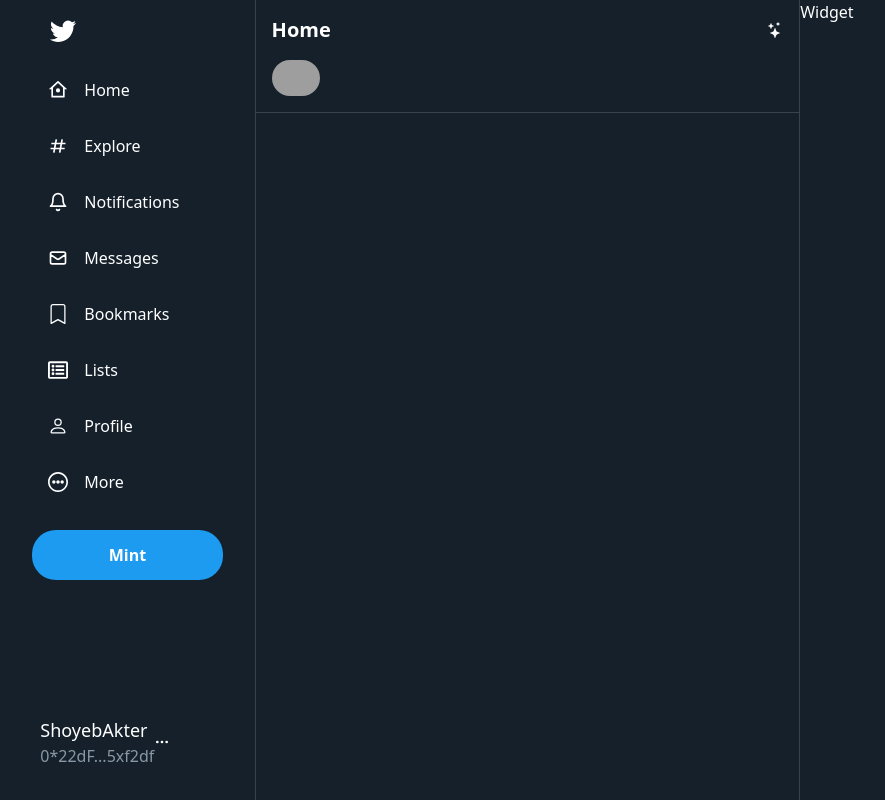
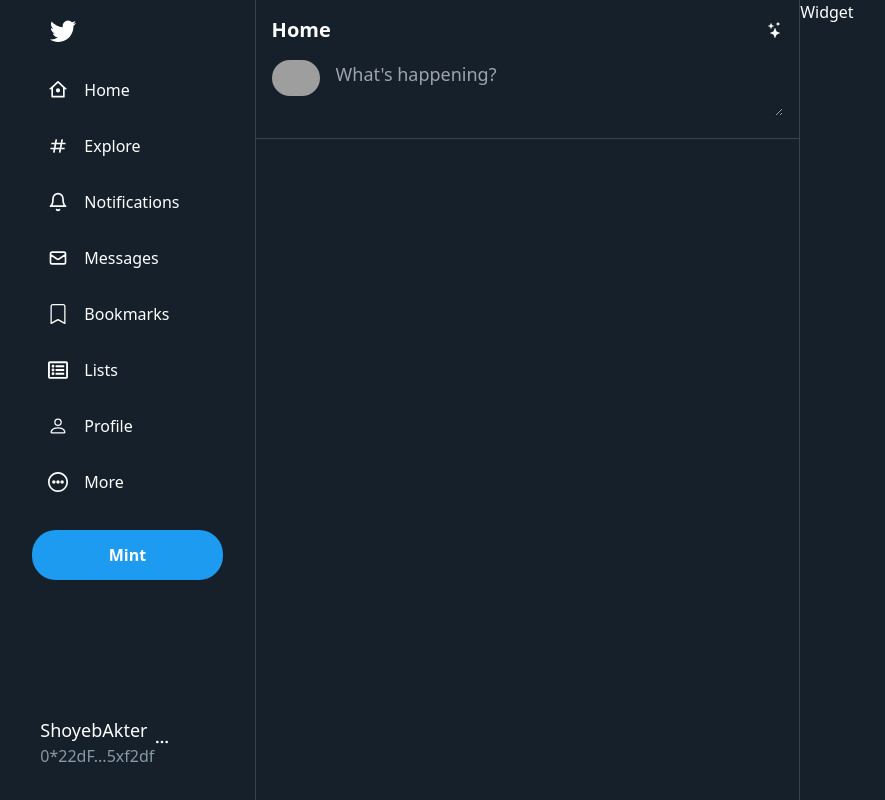
Before and after one commit to ShoyebAkter/TwitterClone, a Next.js app: page / in a window 1280 px wide. Shown: the whole page, without its empty margins (213-1098 px from the left). Built offline with nearby package versions, Linux system fonts and the light colour scheme; grey boxes are pictures that could not be loaded.

Commit message:
textarea added

```diff
--- a/components/home/TweetBox.js
+++ b/components/home/TweetBox.js
@@ -1,4 +1,4 @@
-import React from 'react';
+import React, { useState } from 'react';
 
 
 const style = {
@@ -16,14 +16,28 @@
   }
 
 const TweetBox = () => {
+    const [tweetMessage,setTweetMessage]=useState('')
+
+    console.log(tweetMessage)
     return (
         <div className={style.wrapper}>
             <div className={style.tweetBoxLeft}>
                 <img
-                src='https://www.facebook.com/photo.php?fbid=3499300786962997&set=pb.100006493302398.-2207520000..&type=3'
+                src="https://media-exp1.licdn.com/dms/image/C5603AQGvm80VWkz21w/profile-displayphoto-shrink_800_800/0/1641269680921?e=1659571200&v=beta&t=yhSFupR1mHO3l0g_5HcA3mk3dupxQSX7w9XdncmZYnQ"
                 alt="profile image"
                 className={style.profileImage}
                 />
+            </div>
+            <div className={style.tweetBoxRight}>
+                <form>
+                    <textarea
+                    className={style.inputField}
+                    placeholder="What's happening?"
+                    value={tweetMessage}
+                    onChange={(e)=>setTweetMessage(e.target.value)}
+                    >
+                    </textarea>
+                </form>
             </div>
         </div>
     );
--- a/pages/index.js
+++ b/pages/index.js
@@ -2,7 +2,7 @@
 import Feed from '../components/home/Feed'
 const style = {
   wrapper: `flex justify-center h-screen w-screen select-none bg-[#15202b] text-white`,
-  content: `max-w-[1400px] w-2/3 flex justify-between`,
+  content: `max-w-[1240px] w-2/3 flex justify-between`,
   // loginContainer: `w-full h-full flex flex-col justify-center items-center pb-48`,
   // walletConnectButton: `text-2xl text-black bg-white font-bold mb-[-3rem] mt-[3rem] px-6 py-4 rounded-full cursor-pointer hover:bg-[#d7dbdc]`,
   // loginContent: `text-3xl font-bold text-center mt-24`,
--- a/tsconfig.json
+++ b/tsconfig.json
@@ -15,6 +15,6 @@
     "jsx": "preserve",
     "incremental": true
   },
-  "include": ["next-env.d.ts", "**/*.ts", "**/*.tsx"],
+  "include": ["next-env.d.ts", "**/*.ts", "**/*.tsx", "pages/index.js", "pages/_app.js"],
   "exclude": ["node_modules"]
 }
```
